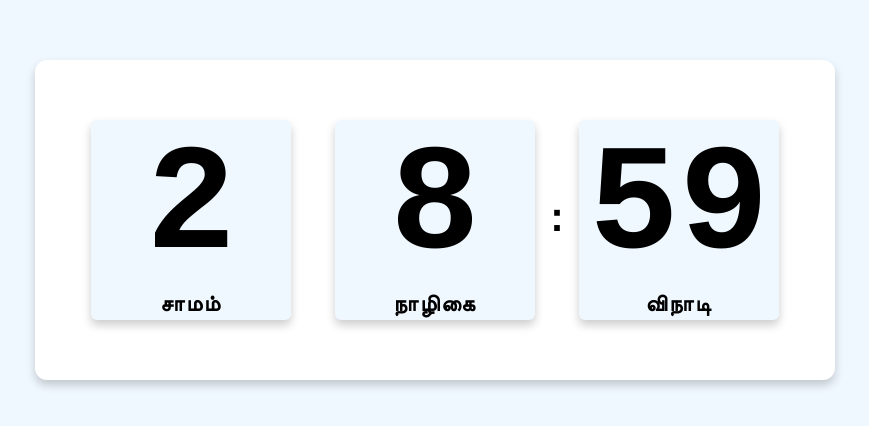
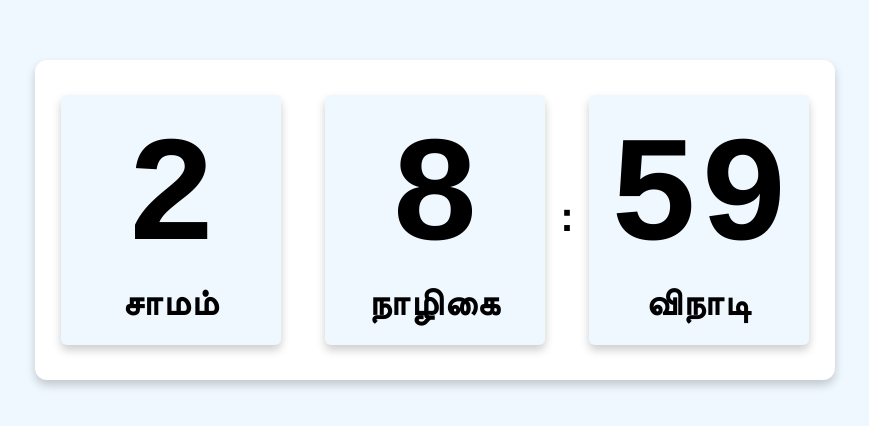
Before and after one commit to RK-CBE/TamilClock, a plain HTML site: page index.html in a window 1280 px wide. Shown: the part 180-606 px from the top of the page, without its empty margins (205-1074 px from the left). Drawn offline with Linux system fonts and the light colour scheme.

Commit message:
Add files via upload

```diff
--- a/style.css
+++ b/style.css
@@ -39,8 +39,8 @@ section .container .time{
 }
 
 .time .time-colon .time-text{
-  height: 200px;
-  width: 200px;
+  height: 250px;
+  width: 220px;
   display: flex;
   align-items: center;
   flex-direction: column;
@@ -61,7 +61,7 @@ section .container .time{
   margin: 0 10px;
 }
 .time .time-colon .time-text .text{
-  font-size: 22px;
+  font-size: 36px;
   font-weight: 700;
   letter-spacing: 2px;
 }
```
